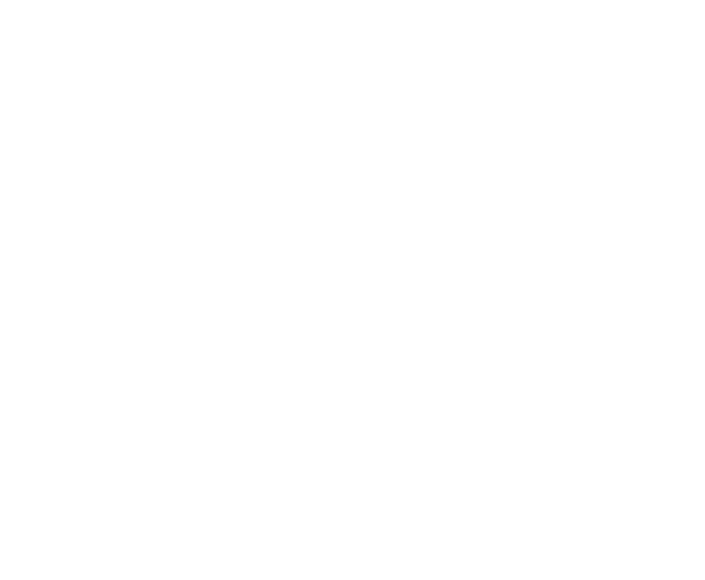
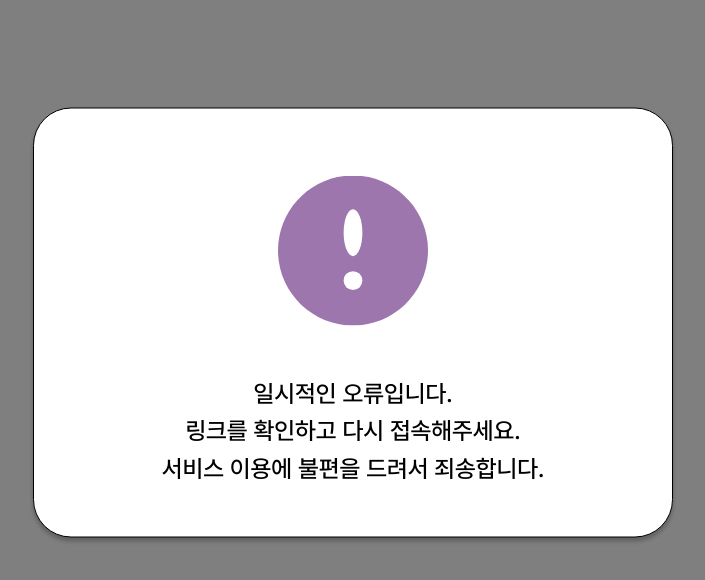
Before and after one commit to HEBA-Hanyang-Univ/shift, a React (Create React App) app in the folder react/: page / in a window 1280 px wide. Before the commit this address had no page. Shown: the top 580 px of the page, without its empty margins (287-992 px from the left). Built offline with nearby package versions, Linux system fonts and the light colour scheme.

Commit message:
add Error page

```diff
--- a/react/src/App.js
+++ b/react/src/App.js
@@ -7,6 +7,7 @@ import SQInterest from 'pages/SQInterest';
 import SQMbti from 'pages/SQMbti';
 import SQDesire from 'pages/SQDesire';
 import SQExperience from 'pages/SQExperience';
+import { Error } from "pages/Error";
 
 function App() {
   const ScrollToTop = () => {
@@ -29,6 +30,7 @@ function App() {
             <Route path="/sq-desire" element={<SQDesire />} />
             <Route path="/sq-mbti" element={<SQMbti />} />
             <Route path="/sq-experience" element={<SQExperience />} />
+            <Route path="/*" element={< Error />} />
           </Routes>
       </Router>
     </div>
--- /dev/null
+++ b/react/src/assets/styles/Error.scss
@@ -0,0 +1,51 @@
+.errorWrap {
+  display: flex;
+  position: relative;
+  align-items: center;
+  justify-content: center;
+
+  .errorBox {
+    display: flex;
+    flex-direction: column;
+    width: 50%;
+    height: 26.875rem;
+    position: absolute;
+    top: 20%;
+    transform: translate(0, 25%);
+    background-color: #fff;
+
+    border-radius: 2.375rem;
+    border: 1px solid #000;
+    box-shadow: 0px 4px 4px 0px rgba(0, 0, 0, 25%);
+
+    .errorImg {
+      margin: 0 auto;
+      margin-top: 4.19rem !important;
+
+      img {
+        width: 14rem;
+        height: 9.375rem;
+      }
+    }
+
+    .errorMessage {
+      margin-top: 2.8rem;
+
+      span {
+        text-align: center;
+        font-size: 1.5rem;
+        font-weight: 500;
+        line-height: 156.25%;
+      }
+    }
+  }
+}
+
+.errorOverlay {
+  position: fixed;
+  top: 0;
+  left: 0;
+  width: 100%;
+  height: 100%;
+  background-color: rgba(0, 0, 0, 0.5);
+}
--- /dev/null
+++ b/react/src/pages/Error.js
@@ -0,0 +1,28 @@
+import React from "react";
+import "assets/styles/Error.scss";
+import "assets/styles/common.scss";
+import ErrorImg from "assets/images/WarningIcon.svg";
+
+
+export const Error = () => {
+  return (
+    <div className="errorOverlay">
+      <div className="errorWrap">
+        <div className="errorBox">
+          <div className="errorImg">
+            <img src={ErrorImg} alt="error img"></img>
+          </div>
+          <div className="errorMessage">
+            <span>
+              일시적인 오류입니다.
+              <br></br>
+              링크를 확인하고 다시 접속해주세요.
+              <br></br>
+              서비스 이용에 불편을 드려서 죄송합니다.
+            </span>
+          </div>
+        </div>
+      </div>
+    </div>
+  )
+}
```
